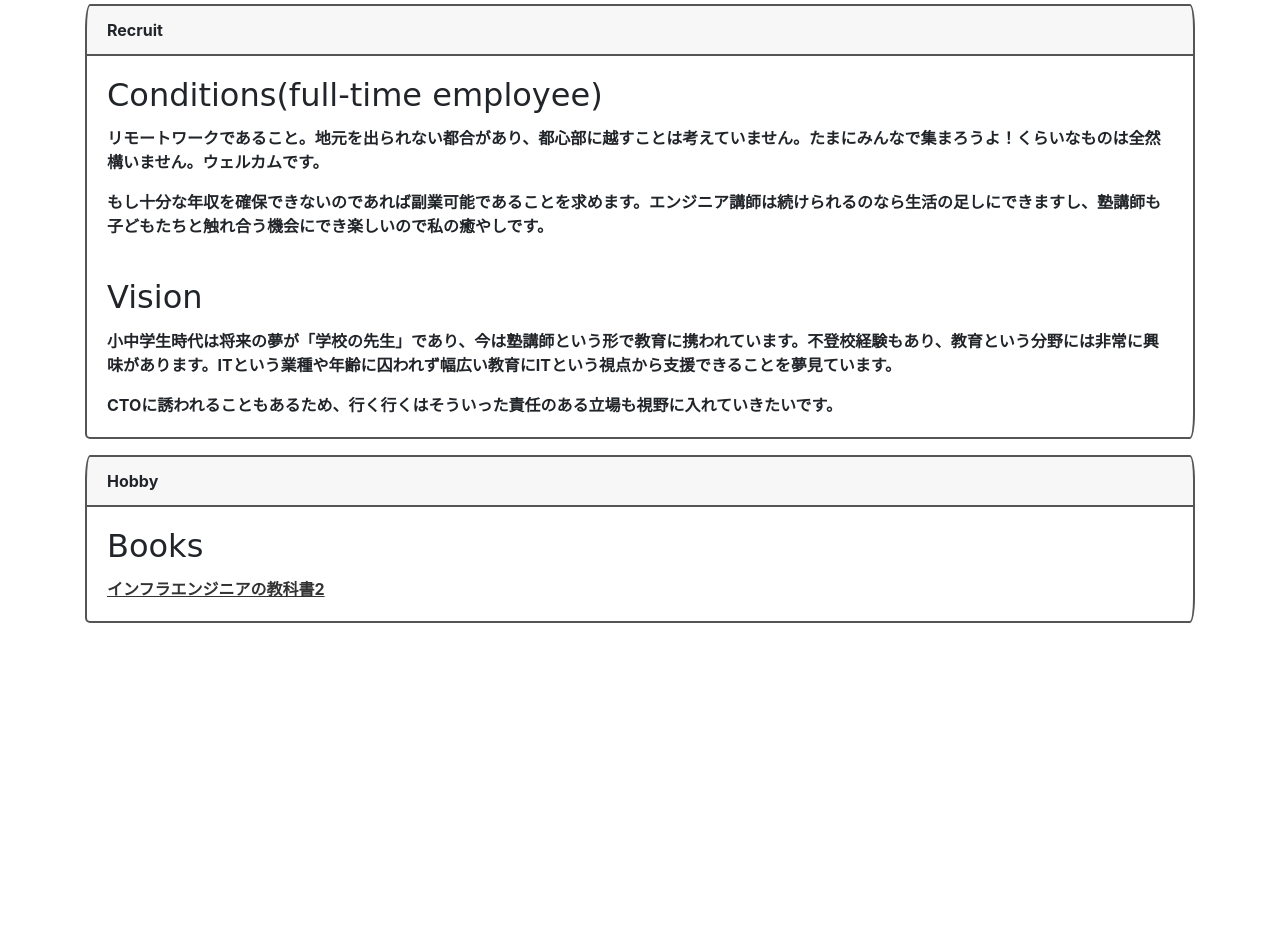
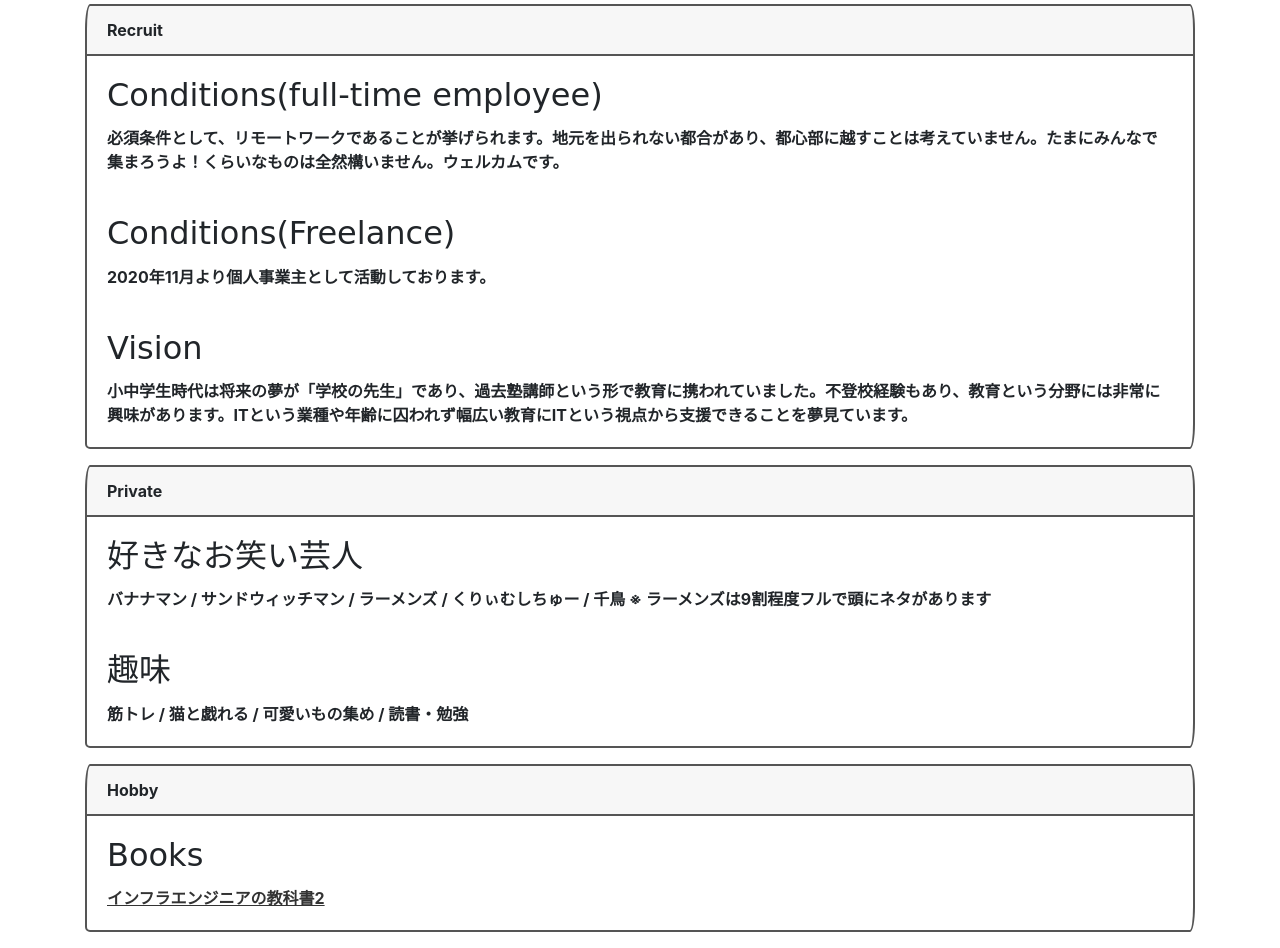
Before and after one commit to mkonagaya/cresta522.github.io, a plain HTML site: page index.html in a window 1280 px wide. Shown: the part 4620-5568 px from the top of the page. Before the commit the page ends 5259 px from the top, so only its background shows below. Drawn offline with nearby package versions, Linux system fonts and the light colour scheme; a web font is replaced by a local one.

Commit message:
fix at 2020-04-06

```diff
--- a/index.html
+++ b/index.html
@@ -310,19 +310,35 @@
                 <div class="card-body">
                     <h2 class="card-title">Conditions(full-time employee)</h2>
                     <p class="card-text">
-                        リモートワークであること。地元を出られない都合があり、都心部に越すことは考えていません。たまにみんなで集まろうよ！くらいなものは全然構いません。ウェルカムです。
+                        必須条件として、リモートワークであることが挙げられます。地元を出られない都合があり、都心部に越すことは考えていません。たまにみんなで集まろうよ！くらいなものは全然構いません。ウェルカムです。
                     </p>
+                </div>
+                <div class="card-body">
+                    <h2 class="card-title">Conditions(Freelance)</h2>
                     <p class="card-text">
-                        もし十分な年収を確保できないのであれば副業可能であることを求めます。エンジニア講師は続けられるのなら生活の足しにできますし、塾講師も子どもたちと触れ合う機会にでき楽しいので私の癒やしです。
+                        2020年11月より個人事業主として活動しております。
                     </p>
                 </div>
                 <div class="card-body">
                     <h2 class="card-title">Vision</h2>
                     <p class="card-text">
-                        小中学生時代は将来の夢が「学校の先生」であり、今は塾講師という形で教育に携われています。不登校経験もあり、教育という分野には非常に興味があります。ITという業種や年齢に囚われず幅広い教育にITという視点から支援できることを夢見ています。
+                        小中学生時代は将来の夢が「学校の先生」であり、過去塾講師という形で教育に携われていました。不登校経験もあり、教育という分野には非常に興味があります。ITという業種や年齢に囚われず幅広い教育にITという視点から支援できることを夢見ています。
                     </p>
+                </div>
+            </div>
+
+            <div class="card border-secondary mb-3">
+                <div class="card-header">Private</div>
+                <div class="card-body">
+                    <h2 class="card-title">好きなお笑い芸人</h2>
                     <p class="card-text">
-                        CTOに誘われることもあるため、行く行くはそういった責任のある立場も視野に入れていきたいです。
+                        バナナマン / サンドウィッチマン / ラーメンズ / くりぃむしちゅー / 千鳥 ※ ラーメンズは9割程度フルで頭にネタがあります
+                    </p>
+                </div>
+                <div class="card-body">
+                    <h2 class="card-title">趣味</h2>
+                    <p class="card-text">
+                        筋トレ / 猫と戯れる / 可愛いもの集め / 読書・勉強
                     </p>
                 </div>
             </div>
```
